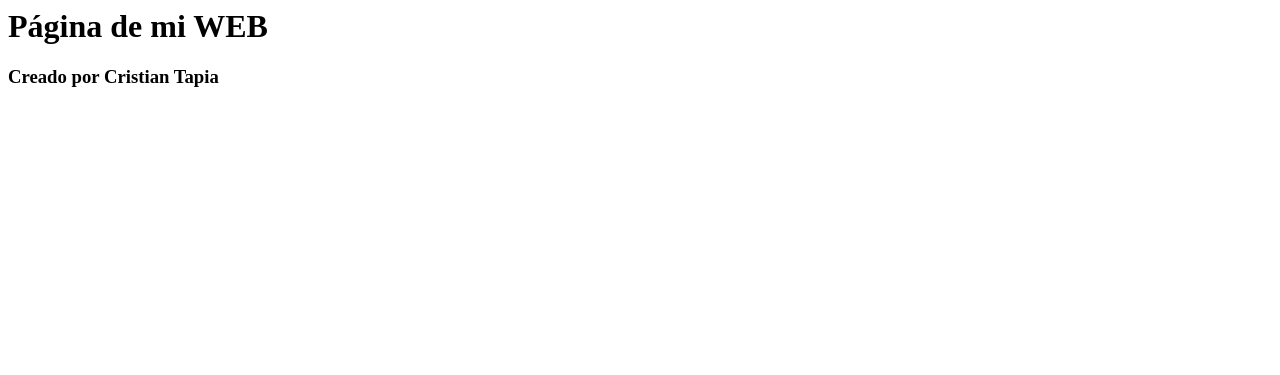
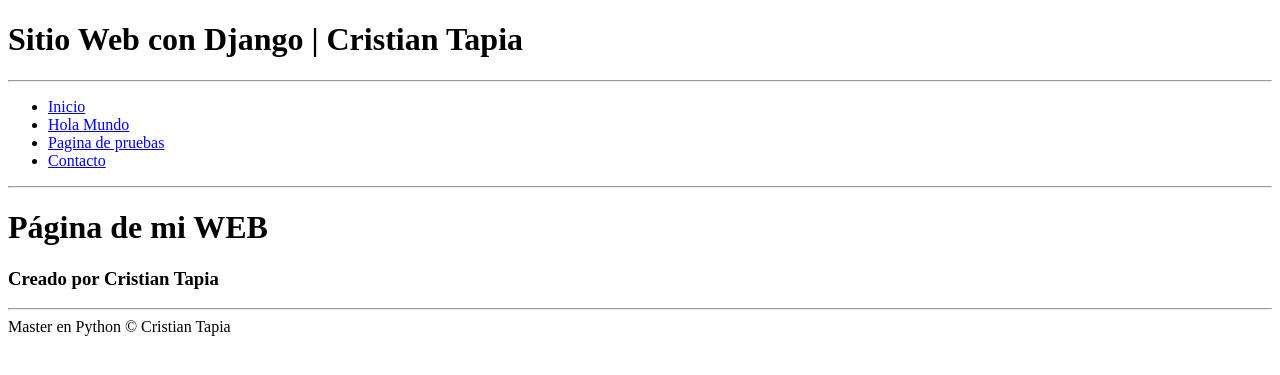
Before and after one commit to CristianX/django_plantilla, a Django app: page /pagina-pruebas/ in a window 1280 px wide. Shown: the top 375 px of the page. Run offline with Django 4.2, Linux system fonts and the light colour scheme.

Commit message:
Usando bloques para llamar vistas dentro de layout

```diff
--- /dev/null
+++ b/motorInferencia/templates/layout.html
@@ -0,0 +1,39 @@
+<!DOCTYPE html>
+<html lang="es">
+  <head>
+    <meta charset="UTF-8" />
+    <meta http-equiv="X-UA-Compatible" content="IE=edge" />
+    <meta name="viewport" content="width=device-width, initial-scale=1.0" />
+    <title>
+      {% block title %} <!-- Código que viene de templates --> {% endblock %} |
+      Cristian Tapia
+    </title>
+  </head>
+  <body>
+    <h1>Sitio Web con Django | Cristian Tapia</h1>
+    <hr />
+    <ul>
+      <li>
+        <a href="/inicio">Inicio</a>
+      </li>
+      <li>
+        <a href="/hola-mundo">Hola Mundo</a>
+      </li>
+      <li>
+        <a href="/pagina-pruebas">Pagina de pruebas</a>
+      </li>
+      <li>
+        <a href="/contacto">Contacto</a>
+      </li>
+    </ul>
+    <hr />
+
+    <div id="content">
+      {% block content %}
+      <!-- Código que viene de templates -->
+      {% endblock %}
+    </div>
+    <hr />
+    <footer>Master en Python &copy; Cristian Tapia</footer>
+  </body>
+</html>
--- a/motorInferencia/templates/pagina.html
+++ b/motorInferencia/templates/pagina.html
@@ -1,2 +1,12 @@
+{% extends 'layout.html' %}
+
+<!-- Cargando bloque del titulo -->
+
+{% block title %} Página de Pruebas {% endblock %}
+
+<!-- Cargando contenido del bloque content -->
+
+{% block content %}
 <h1>Página de mi WEB</h1>
 <h3>Creado por Cristian Tapia</h3>
+{% endblock %}
```
Also changed, not shown: motorInferencia/templates/hola_mundo.html (+7 -0 lines), motorInferencia/templates/index.html (+6 -1 lines).
